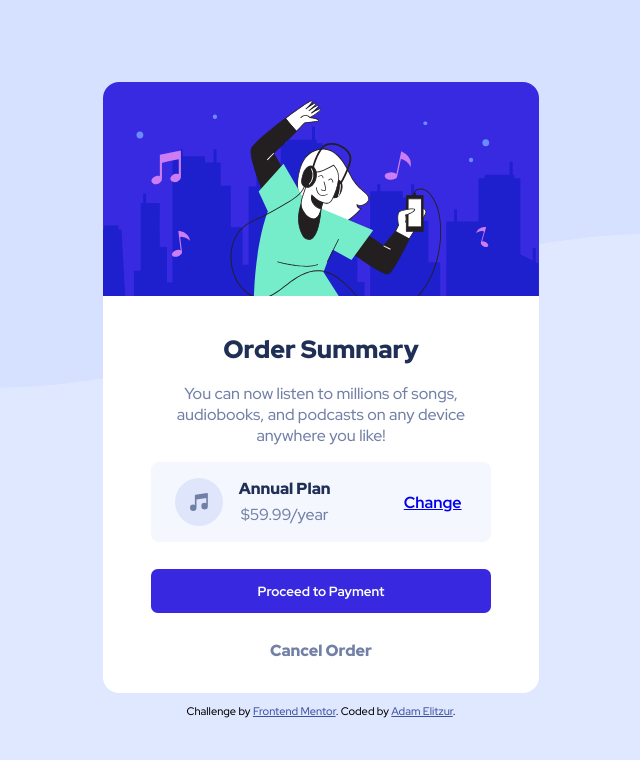
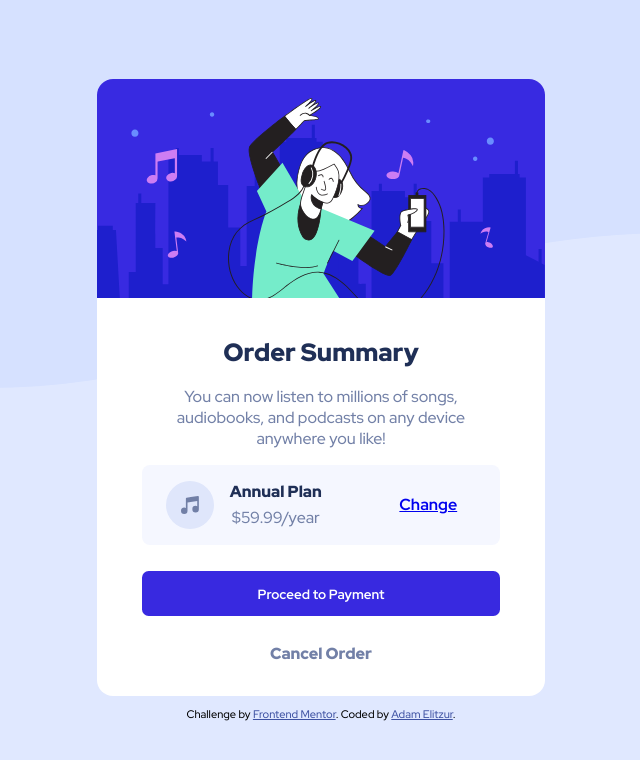
Before and after one commit to AdamEli/FM-03-Order-summary, a plain HTML site: page index.html in a window 1280 px wide. Shown: the whole page, without its empty margins (319-959 px from the left). Drawn offline with Linux system fonts and the light colour scheme.

Commit message:
changed padding

```diff
--- a/app.css
+++ b/app.css
@@ -1,3 +1,6 @@
+* {
+    box-sizing: border-box;
+}
 body {
     margin: 0;
     font-family: "Red Hat Display", sans-serif;
@@ -14,8 +17,8 @@ body {
 }
 
 .card {
-    box-sizing: border-box;
-    max-width: 55%;
+    max-width: 100%;
+    width: 28rem;
     background-color: white;
     border-radius: 1em;
     text-align: center;
@@ -27,7 +30,7 @@ body {
     max-width: 100%;
 }
 .content {
-    padding: 1em 3em 2em 3em;
+    padding: 1em 10% 2em 10%;
 }
 h1 {
     font-size: 25px;
@@ -109,7 +112,7 @@ button:hover {
         background-position: top left;
         background-repeat: no-repeat;
     }
-    .card {
+    /* .card {
         max-width: 95%;
-    }
+    } */
 }
```
